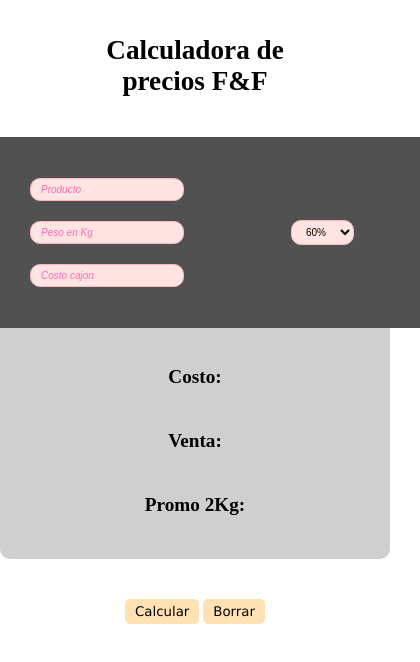
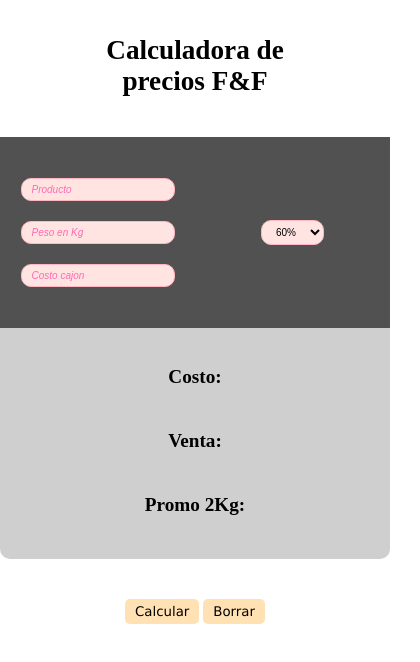
Before and after one commit to fedespinoza/costo-venta-fyf, a plain HTML site: page index.html in a window 390 px wide. Shown: the whole page, 420 px wide, since content can reach past the window. Drawn offline with Linux system fonts and the light colour scheme.

Commit message:
Actualizacion para mobile V1.0.3

```diff
--- a/css/style.css
+++ b/css/style.css
@@ -131,17 +131,20 @@ h1 {
         justify-content:space-around;
         align-items: center;
         background-color: #515151;
-        padding-left: 60px;
+        padding-left: 0px;
     }
 
     .input{
         height: 100%;
+        width: 50%;
         justify-content: center;
+        align-items: center;
     }
 
     .percent{
         justify-content: center;
         align-items: center;
+        width: 50%;
     }
 
     .container-result{
```
